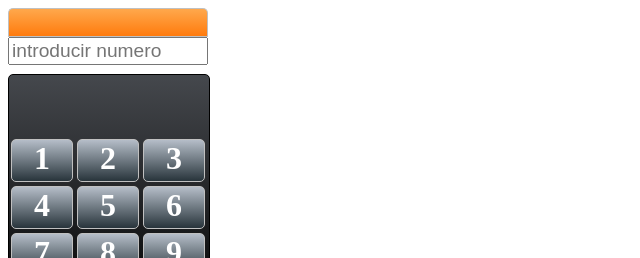
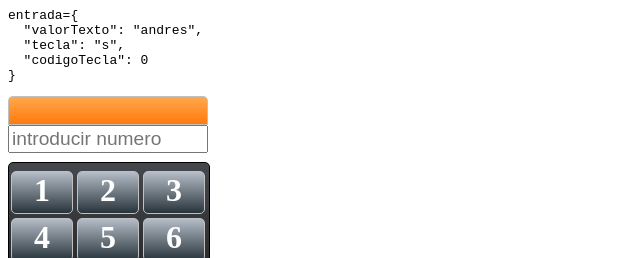
Before and after one commit to andrespallareslopez/FormacionTypeScript, a website: page index.html in a window 1280 px wide. Shown: the top 258 px of the page, without its empty margins (0-640 px from the left). Drawn offline with Linux system fonts and the light colour scheme.

Commit message:
modificaciones apuntes typescript

```diff
--- a/app.js
+++ b/app.js
@@ -21,6 +21,7 @@ var __spreadArray = (this && this.__spreadArray) || function (to, from, pack) {
 console.log("**log de pruebas con objetos y matrizes**");
 //podemos declarar un objeto de la siguiente manera, hace inferencia de tipos
 //typeScript
+var salidaTexto = '';
 var entradaTexto = {
     valorTexto: '',
     tecla: '',
@@ -36,6 +37,9 @@ entrada.valorTexto = "andres";
 //utilizando la sintaxis expread
 entrada = __assign(__assign({}, entrada), { tecla: 's' });
 console.log(entrada);
+var cajaText = document.querySelector('pre');
+salidaTexto = "entrada=" + JSON.stringify(entrada, null, 2);
+cajaText.innerHTML = salidaTexto;
 var layout = document.querySelector('#entrada'); //operador de asercion nula, esta expresion no va a ser nula
 var input = document.querySelector('#txtnumero');
 //input.value="555555"
--- a/index.html
+++ b/index.html
@@ -158,9 +158,13 @@
         	font-size: 1.2em;
 
         }
+
      </style>
   </head>
   <body>
+	<pre>
+		hola
+	 </pre>
     <div id='calc01'>
     	<div id='entrada'>
     		<div id='cajasuperior'></div>
@@ -171,12 +175,10 @@
     	</div>
         <div id='numeros'>
 
-        <div>
+		</div>
 
-		<pre>
+    </div>
 
-		</pre>
-    </div>
     <script src="app.js" ></script>
   </body>
 </html>
```
Also changed, not shown: app.ts (+17 -0 lines).
